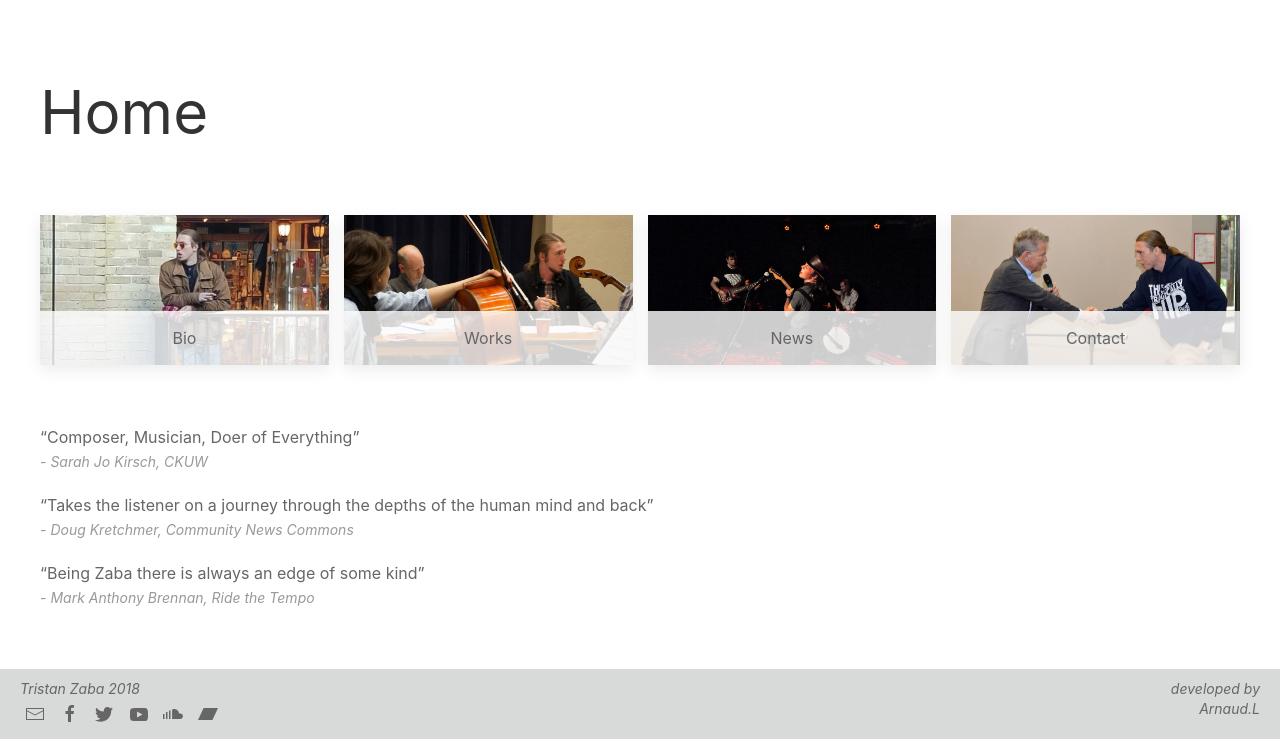
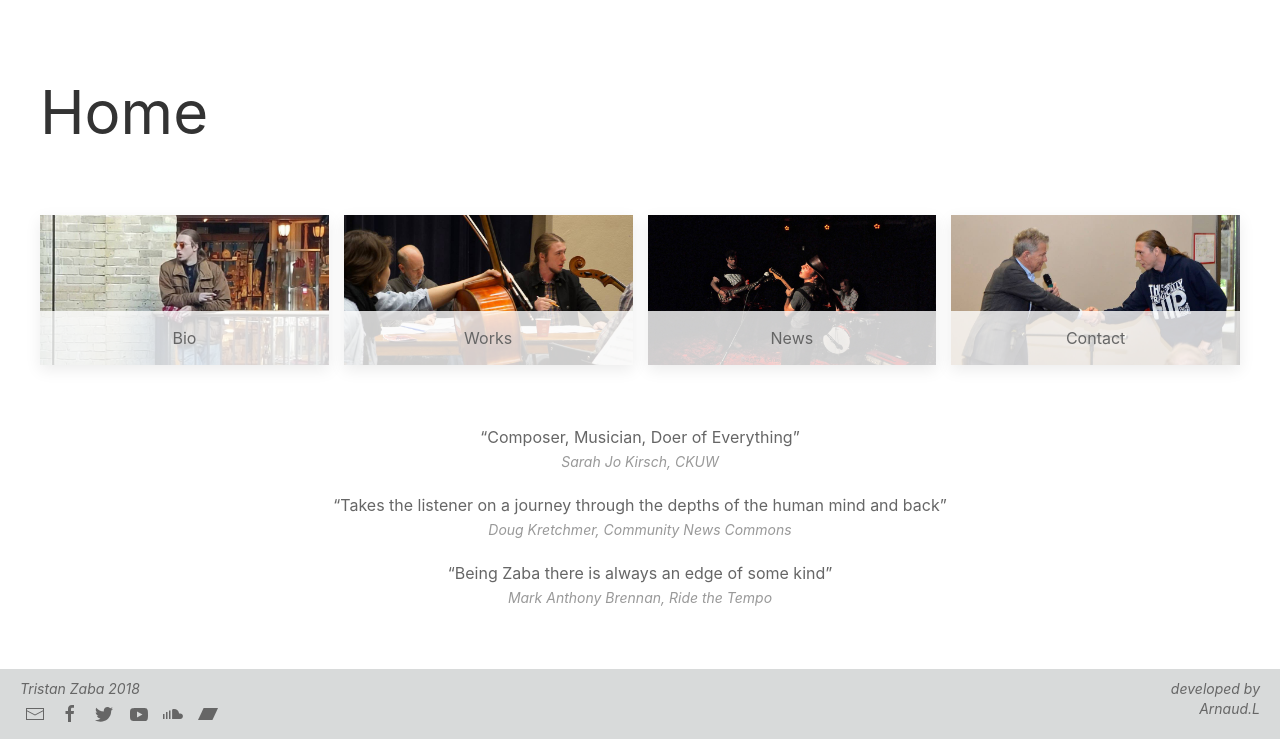
Before and after one commit to arnaud33200/zaba-website, a PHP site: page /index.php in a window 1280 px wide. Shown: the part 301-1040 px from the top of the page. Run offline with PHP 8.4, Linux system fonts and the light colour scheme; some web fonts are replaced.

Commit message:
reduce size for banner; fix fit content for ios; fix some copy; fix top title

```diff
--- a/index.php
+++ b/index.php
@@ -50,18 +50,18 @@ echo file_get_contents( "mainPhp/main_layout_top.php" );
 
 	<div uk-grid>
 
-		<div class="uk-width-1-1 uk-push-1-1 uk-width-2-3@s">
+		<div class="uk-width-1-1 uk-text-center">
 
 	    	<!-- <div class="uk-card-small uk-card-default uk-card-body"> -->
 
 		    	<p class="uk-text-medium">“Composer, Musician, Doer of Everything”
-		    		</br><em class="uk-text-meta"> - Sarah Jo Kirsch, CKUW</em>
+		    		</br><em class="uk-text-meta">Sarah Jo Kirsch, CKUW</em>
 	    		</p>
 				<p class="uk-text-medium">“Takes the listener on a journey through the depths of the human mind and back”
-					</br><em class="uk-text-meta"> - Doug Kretchmer, Community News Commons</em>
+					</br><em class="uk-text-meta">Doug Kretchmer, Community News Commons</em>
 				</p>
 				<p class="uk-text-medium">“Being Zaba there is always an edge of some kind”
-					</br><em class="uk-text-meta"> - Mark Anthony Brennan, Ride the Tempo</em>
+					</br><em class="uk-text-meta">Mark Anthony Brennan, Ride the Tempo</em>
 				</p>
 
 			<!-- </div> -->
--- a/mainPhp/main_layout_top.php
+++ b/mainPhp/main_layout_top.php
@@ -4,7 +4,8 @@
 	<title>Tristan Zaba</title>
 	<link rel="shortcut icon" href="images/tabicon.png">
 
-	<meta name="viewport" content="width=device-width, initial-scale=1">
+	<!-- <meta name="viewport" content="width=device-width, initial-scale=1"> -->
+	<meta name="viewport" content="width=device-width, initial-scale=1, shrink-to-fit=no">
 
 	<!-- UIkit V3 -->
 	<link rel="stylesheet" href="css/uikit.min.css" />
@@ -42,9 +43,12 @@
 	<div class="zaba-content">
 
 		<div class="uk-background-cover uk-background-fixed uk-height-medium uk-panel uk-flex uk-flex-center uk-flex-middle" style="background-image: url(images/banner.jpg);">
-			<div style="height: -webkit-fill-available; width: -webkit-fill-available; position: absolute;">
+
+			<t class="uk-text-center">Tristan Zaba</t>
+
+			<!-- <div style="height: -webkit-fill-available; width: -webkit-fill-available; position: absolute;">
             	<t class="" style="margin-top: 100px;">Tristan Zaba</t>
-            	</div>
+            	</div> -->
     	</div>
 
 
--- a/news-events.php
+++ b/news-events.php
@@ -76,7 +76,8 @@ echo file_get_contents( "mainPhp/main_layout_top.php" );
 	    <p>The finished video of the third and final Winnipeg “Zabathon" concert, which occurred on March 16th. </p>
 
 	    <!-- Video on Youtube: https://www.youtube.com/watch?v=8CYg6AJMqwA -->
-	    <iframe src="https://www.youtube.com/watch?v=8CYg6AJMqwA" width="560" height="315" frameborder="0" allowfullscreen uk-responsive uk-video="automute: true"></iframe>
+
+	    <iframe src="https://www.youtube.com/embed/8CYg6AJMqwA" width="560" height="315" frameborder="0" allowfullscreen uk-responsive uk-video="automute: true"></iframe>
 	    <!-- <iframe width="560" height="315" src="https://www.youtube.com/embed/8CYg6AJMqwA" frameborder="0" allow="autoplay; encrypted-media" allowfullscreen></iframe> -->
 	</article>
 
```
